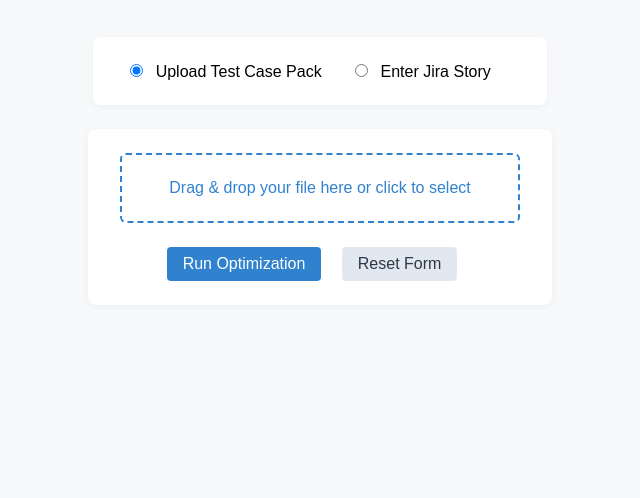
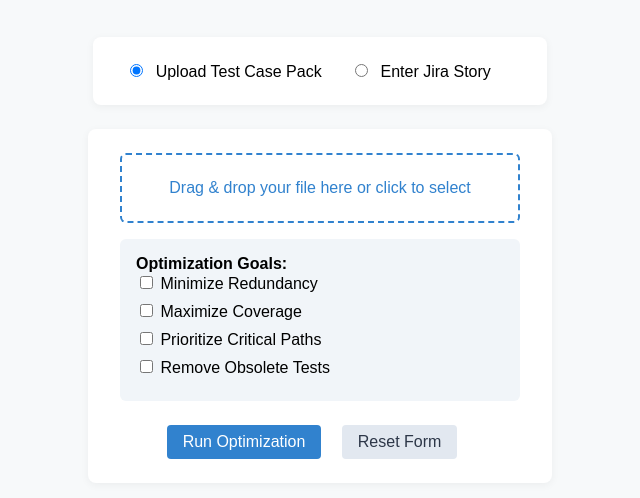
Before and after one commit to 262234-cgcp/test-case-optimization, a plain HTML site: page index.html in a window 1280 px wide. Shown: the part 168-666 px from the top of the page, without its empty margins (320-960 px from the left). Drawn offline with Linux system fonts and the light colour scheme.

Commit message:
Add files via upload

```diff
--- a/index.html
+++ b/index.html
@@ -77,6 +77,19 @@
       margin-top: 8px;
     }
     .form-group { margin-bottom: 16px; }
+    .optimization-settings {
+      margin-top: 16px;
+      margin-bottom: 16px;
+      background: #f1f5f9;
+      padding: 16px;
+      border-radius: 6px;
+    }
+    .optimization-settings label {
+      display: block;
+      margin-bottom: 8px;
+      font-size: 1rem;
+      cursor: pointer;
+    }
     button {
       background: #3182ce;
       color: #fff;
@@ -131,6 +144,13 @@
     <div class="drop-zone" id="dropZone">Drag & drop your file here or click to select</div>
     <input type="file" id="fileInput" accept=".xlsx,.csv,.json" style="display:none;">
     <div class="error-message" id="fileError"></div>
+    <div class="optimization-settings">
+      <strong>Optimization Goals:</strong>
+      <label><input type="checkbox" id="goalRedundancy"> Minimize Redundancy</label>
+      <label><input type="checkbox" id="goalCoverage"> Maximize Coverage</label>
+      <label><input type="checkbox" id="goalCritical"> Prioritize Critical Paths</label>
+      <label><input type="checkbox" id="goalObsolete"> Remove Obsolete Tests</label>
+    </div>
     <div class="action-buttons">
       <button type="button" id="runOptimization">Run Optimization</button>
       <button type="reset" id="resetForm" style="background:#e2e8f0; color:#2d3748;">Reset Form</button>
@@ -146,6 +166,13 @@
       <textarea id="jiraDesc" rows="3" style="width:100%;padding:8px;"></textarea>
     </div>
     <button type="button" id="fetchJira">Fetch Story Details</button>
+    <div class="optimization-settings">
+      <strong>Optimization Goals:</strong>
+      <label><input type="checkbox" id="goalRedundancyJira"> Minimize Redundancy</label>
+      <label><input type="checkbox" id="goalCoverageJira"> Maximize Coverage</label>
+      <label><input type="checkbox" id="goalCriticalJira"> Prioritize Critical Paths</label>
+      <label><input type="checkbox" id="goalObsoleteJira"> Remove Obsolete Tests</label>
+    </div>
     <div class="action-buttons">
       <button type="button" id="runOptimizationJira">Run Optimization</button>
       <button type="reset" id="resetFormJira" style="background:#e2e8f0; color:#2d3748;">Reset Form</button>
@@ -217,10 +244,20 @@
       fileInput.value = '';
       dropZone.textContent = 'Drag & drop your file here or click to select';
       fileError.textContent = '';
+      // Uncheck optimization goals
+      document.getElementById('goalRedundancy').checked = false;
+      document.getElementById('goalCoverage').checked = false;
+      document.getElementById('goalCritical').checked = false;
+      document.getElementById('goalObsolete').checked = false;
     };
     document.getElementById('resetFormJira').onclick = function() {
       document.getElementById('jiraId').value = '';
       document.getElementById('jiraDesc').value = '';
+      // Uncheck optimization goals
+      document.getElementById('goalRedundancyJira').checked = false;
+      document.getElementById('goalCoverageJira').checked = false;
+      document.getElementById('goalCriticalJira').checked = false;
+      document.getElementById('goalObsoleteJira').checked = false;
     };
 
     // Output section logic
```
